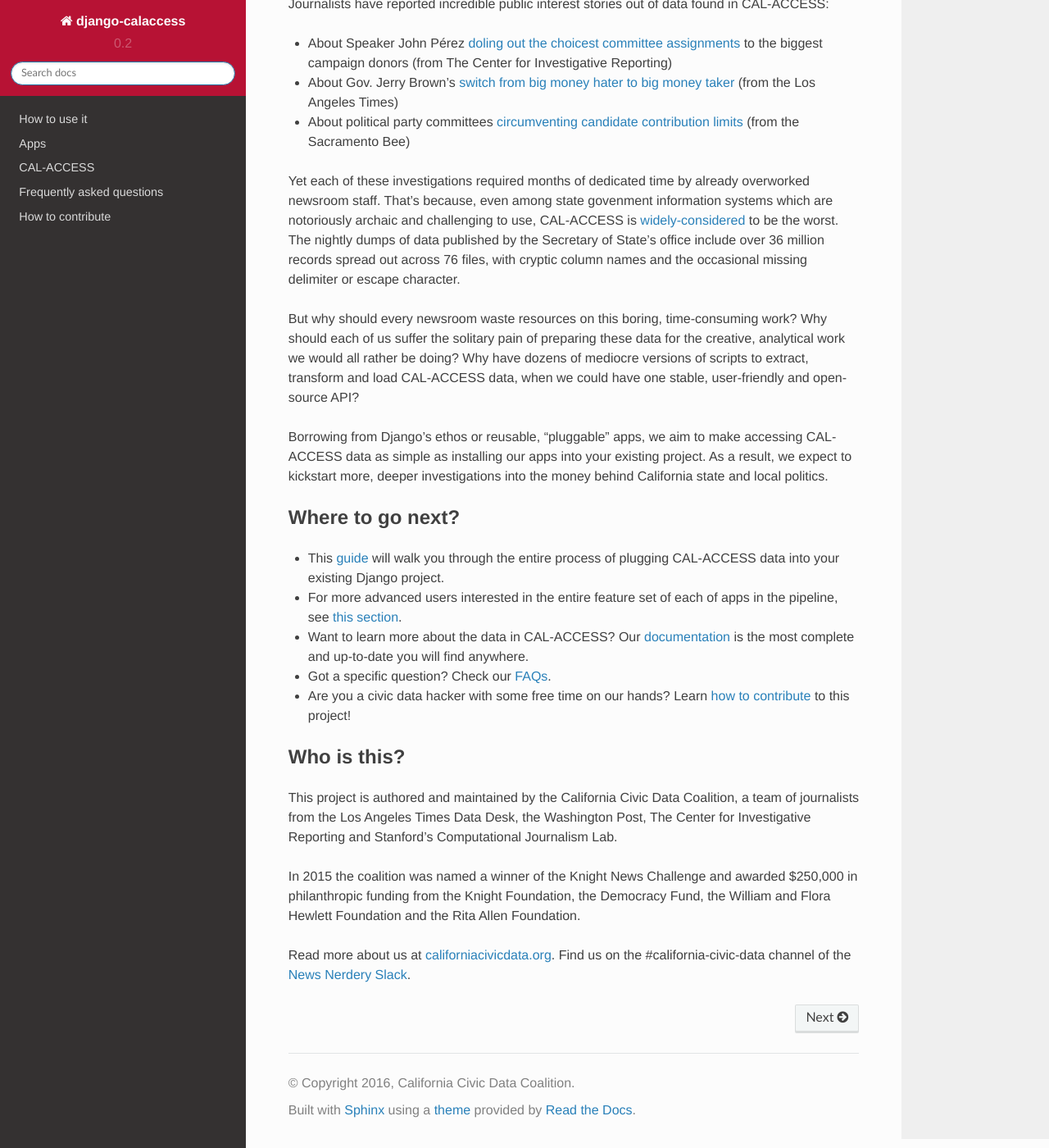
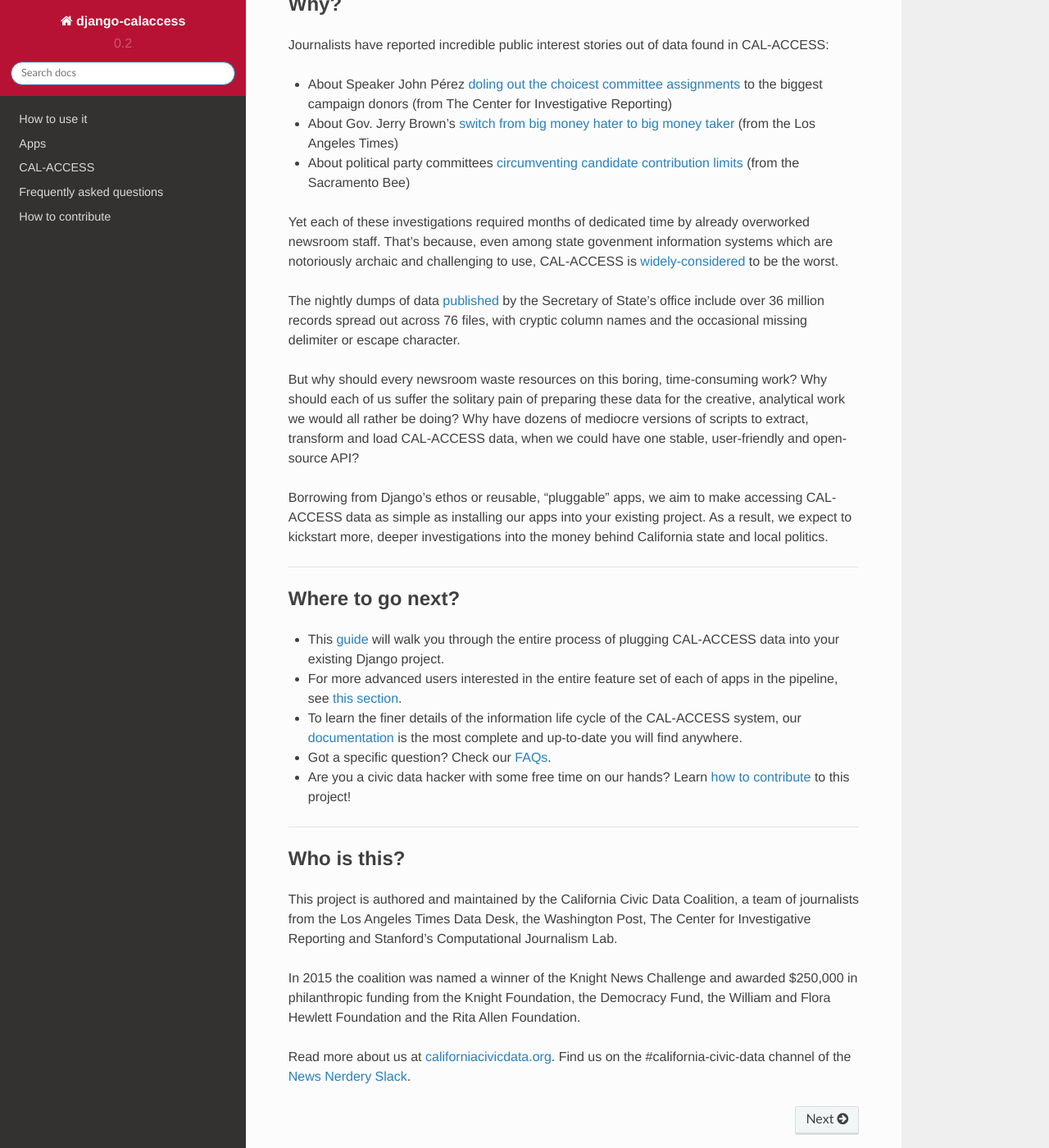
Before and after one commit to palewire/django-calaccess-technical-documentation, a Sphinx documentation site: the page built from docs/index.rst, in a window 1280 px wide and 1400 px high, scrolled down 553 px. Shown: the whole window at 82% size. Built offline with Sphinx 7.4.7 and the Read the Docs theme 2.0.0, drawn with Linux system fonts in a browser that asks for light colours; pages that are not in the unit, such as notebooks, are missing from menus.

Commit message:
Add link to nightly SoS dump

```diff
--- a/docs/index.rst
+++ b/docs/index.rst
@@ -12,6 +12,8 @@ A collection of apps and resources developed and distributed to open up Californ
    faq
    howtocontribute
 
+----------------------
+
 What is this?
 -------------
 
@@ -20,6 +22,8 @@ This is the complete documentation for an open civic data project focused on mak
 The project includes a suite of apps, developed in Python's popular `Django <https://www.djangoproject.com/>`_ framework, that together form a pipeline to download, extract, load, clean, transform and republish data stored in the `CAL-ACCESS <http://cal-access.ss.ca.gov/>`_ system, which is maintained by the California Secretary of State.
 
 This is an open-source, community-driven project. It's also an active work-in-progress.
+
+----------------------
 
 Why?
 ----
@@ -30,11 +34,15 @@ Journalists have reported incredible public interest stories out of data found i
 * About Gov. Jerry Brown's `switch from big money hater to big money taker <http://www.latimes.com/local/politics/la-me-pol-brown-money-20141031-story.html#page=1>`_ (from the Los Angeles Times)
 * About political party committees `circumventing candidate contribution limits <http://www.sacbee.com/news/investigations/the-public-eye/article9471695.html>`_ (from the Sacramento Bee)
 
-Yet each of these investigations required months of dedicated time by already overworked newsroom staff. That's because, even among state govenment information systems which are notoriously archaic and challenging to use, CAL-ACCESS is `widely-considered <http://www.sacbee.com/opinion/opn-columns-blogs/joyce-terhaar/article31239362.html>`_ to be the worst. The nightly dumps of data published by the Secretary of State's office include over 36 million records spread out across 76 files, with cryptic column names and the occasional missing delimiter or escape character.
+Yet each of these investigations required months of dedicated time by already overworked newsroom staff. That's because, even among state govenment information systems which are notoriously archaic and challenging to use, CAL-ACCESS is `widely-considered <http://www.sacbee.com/opinion/opn-columns-blogs/joyce-terhaar/article31239362.html>`_ to be the worst.
+
+The nightly dumps of data `published <http://www.sos.ca.gov/campaign-lobbying/cal-access-resources/raw-data-campaign-finance-and-lobbying-activity/>`_ by the Secretary of State's office include over 36 million records spread out across 76 files, with cryptic column names and the occasional missing delimiter or escape character.
 
 But why should every newsroom waste resources on this boring, time-consuming work? Why should each of us suffer the solitary pain of preparing these data for the creative, analytical work we would all rather be doing? Why have dozens of mediocre versions of scripts to extract, transform and load CAL-ACCESS data, when we could have one stable, user-friendly and open-source API?
 
 Borrowing from Django's ethos or reusable, "pluggable" apps, we aim to make accessing CAL-ACCESS data as simple as installing our apps into your existing project. As a result, we expect to kickstart more, deeper investigations into the money behind California state and local politics.
+
+----------------------
 
 Where to go next?
 -----------------
@@ -43,11 +51,13 @@ Where to go next?
 
 * For more advanced users interested in the entire feature set of each of apps in the pipeline, see `this section <apps.html>`_.
 
-* Want to learn more about the data in CAL-ACCESS? Our `documentation <calaccess.html>`_ is the most complete and up-to-date you will find anywhere.
+* To learn the finer details of the information life cycle of the CAL-ACCESS system, our `documentation <calaccess.html>`_ is the most complete and up-to-date you will find anywhere.
 
 * Got a specific question? Check our `FAQs <faq.html>`_.
 
 * Are you a civic data hacker with some free time on our hands? Learn `how to contribute <howtocontribute.html>`_ to this project!
+
+----------------------
 
 Who is this?
 ------------
```
